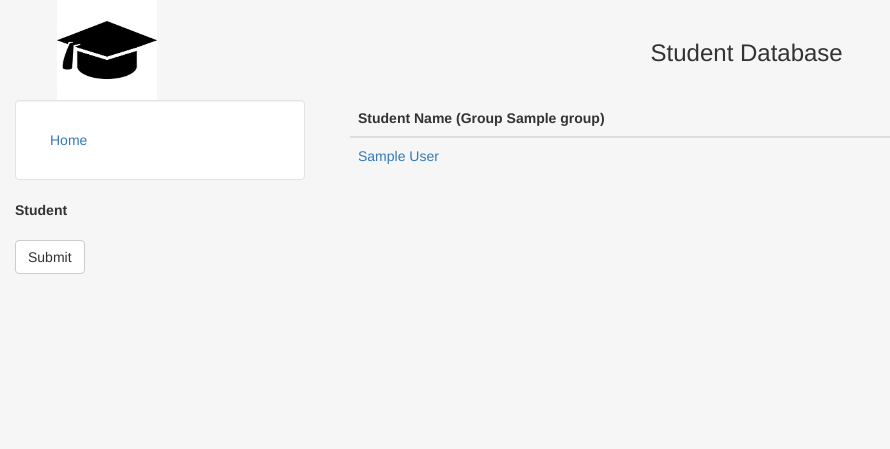
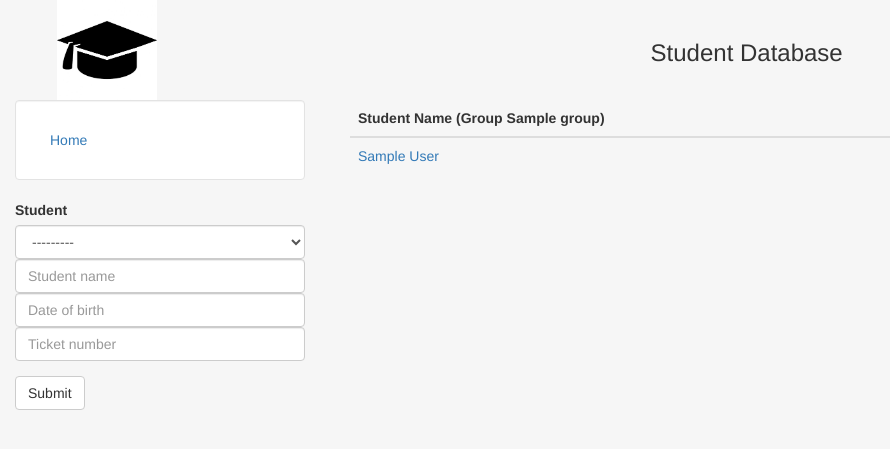
Before and after one commit to dimdiden/Student, a Django app: page /group/1 in a window 1280 px wide. Shown: the top 449 px of the page, without its empty margins (0-890 px from the left). Run offline with Django 3.2, Linux system fonts and the light colour scheme; tables that the repository leaves empty hold one stand-in row (values such as "Sample post"); some libraries are stand-ins or nearby versions.

Commit message:
implemented form class for group

```diff
--- a/webapp/templates/home.html
+++ b/webapp/templates/home.html
@@ -7,7 +7,7 @@
 			<li><a href='/'>Home</a></li>
 		  </ul>
 		</div>
-		{% include "includes/addgroup.html" %}
+		{% include "includes/groupform.html" %}
 	  </div>
 	  <div class="col-sm-9">
 		<div class='container-fluid'>
--- a/webapp/urls.py
+++ b/webapp/urls.py
@@ -6,7 +6,7 @@
 urlpatterns = [
     url(r'^$', HomeTemplateView.as_view(), name='home'),
 # url(r'^(?P<pk>\d+)$', DetailView.as_view(model = Group, template_name = 'group.html')),
-    url(r'^newgroup/', views.newgroup, name='newgroup'),
+#    url(r'^newgroup/', views.newgroup, name='newgroup'),
     url(r'^group/(?P<pk>\d+)$', StudentListView.as_view(), name='group'),
     url(r'^group/(?P<pk>\d+)/(?P<st_pk>\d+)$', StudentListViewForm.as_view(), name='studentform')
 ]
--- a/webapp/views.py
+++ b/webapp/views.py
@@ -9,14 +9,24 @@
 
     template_name = "home.html"
 
+    def post(self, request, *args, **kwargs):
+        if request.POST['name']:
+            group_name = request.POST['name']
+            # http://stackoverflow.com/questions/8133505/django-templateview-and-form
+            Group.objects.create(name=group_name)
+            return redirect('/')
+
     def get_context_data(self, **kwargs):
         context = super(HomeTemplateView, self).get_context_data(**kwargs)
+        self.form = GroupForm()
+
         dic = {}
         # populate dictionary dic with grups and number of the students
         for obj in Group.objects.all():
             stdcount = Student.objects.filter(group=obj.id).count()
             dic.update({obj: [obj.name, stdcount, obj.head]})
 
+        context['form'] = self.form
         context['groups'] = dic
         return context
 
@@ -28,13 +38,15 @@
 
     def get_context_data(self, **kwargs):
         context = super(StudentListView, self).get_context_data(**kwargs)
-#        a = self.kwargs['pk']
-#        print(a)
+        # a = self.kwargs['pk']
+        # print(a)
         self.group = get_object_or_404(Group, id=self.kwargs['pk'])
+        self.form = StudentForm()
 
+        context['form'] = self.form
         context['students'] = Student.objects.filter(group=self.group)
         context['group'] = Group.objects.get(id=self.kwargs['pk'])
-#        print(context)
+        print(context)
         return context
 
 
@@ -44,7 +56,7 @@
         model = Student
         fields = '__all__'
 
-# http://stackoverflow.com/questions/401025/define-css-class-in-django-forms
+    # http://stackoverflow.com/questions/401025/define-css-class-in-django-forms
     def __init__(self, *args, **kwargs):
         super(StudentForm, self).__init__(*args, **kwargs)
         self.fields['name'].widget.attrs = {
@@ -71,7 +83,7 @@
     def get_context_data(self, **kwargs):
         context = super(StudentListViewForm, self).get_context_data(**kwargs)
         student_data = Student.objects.get(id=self.kwargs['st_pk'])
-#        print(student_data.name)
+        # print(student_data.name)
 
         self.form = StudentForm(initial={
             'group': student_data.group,
@@ -81,7 +93,7 @@
         })
 
         context['form'] = self.form
-#        print(self.kwargs['st_pk'])
+        # print(self.kwargs['st_pk'])
         return context
 
 
@@ -91,7 +103,15 @@
         model = Group
         fields = '__all__'
 
+    def __init__(self, *args, **kwargs):
+        super(GroupForm, self).__init__(*args, **kwargs)
+        self.fields['name'].widget.attrs = {
+            'class': 'form-control',
+            'placeholder': 'Group name'
+        }
 
+
+"""
 def newgroup(request):
     if request.method == "POST" and request.POST['AddGroup']:
         group_name = request.POST['AddGroup']
@@ -100,7 +120,7 @@
         return redirect('/')
     else:
         return HttpResponse('You havn\'t submitted data')
-
+"""
 # def contact(request):
 # return render(request, 'basic.html',
 # {'keys':['I\'m a programma', 'ded@email.com']})
```
Also changed, not shown: webapp/templates/includes/addgroup.html (deleted, +0 -7 lines), webapp/templates/includes/groupform.html (added, +7 -0 lines).
